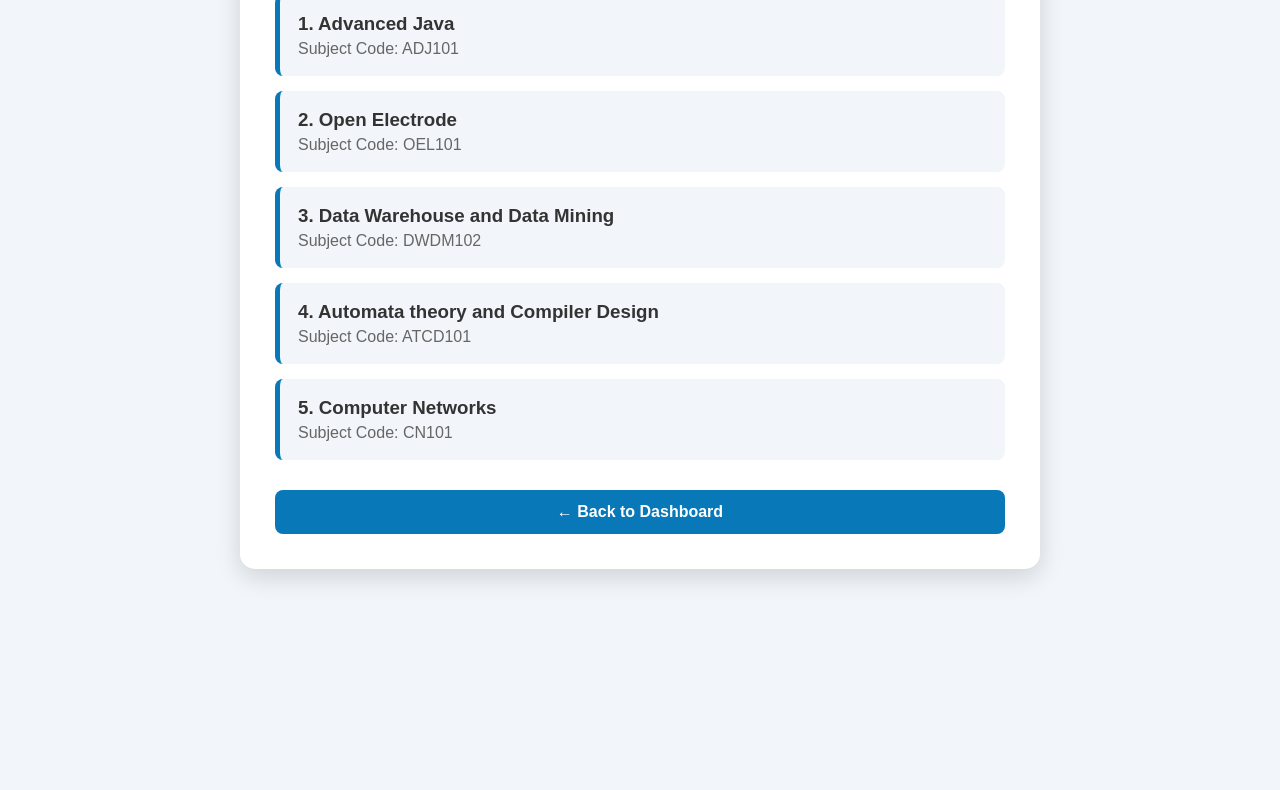
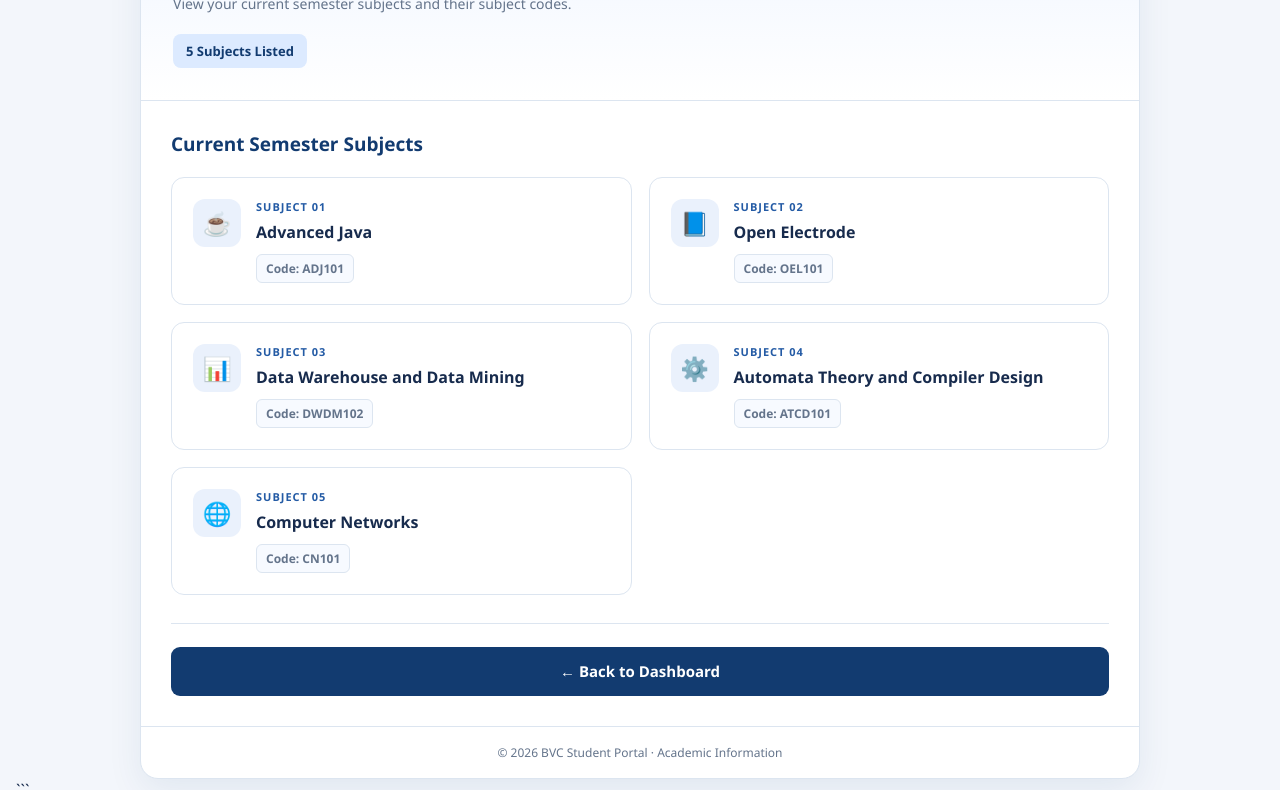
Before and after one commit to battideepak32-ai/BVC-Student-Portal, a website: page subjects.html in a window 1280 px wide. Shown: the part 176-966 px from the top of the page. Before the commit the page ends 800 px from the top, so only its background shows below. Drawn offline with Linux system fonts and the light colour scheme.

Commit message:
Revamp subjects.html with new layout and styles
Updated the subjects page with new styles and structure.

````diff
--- a/subjects.html
+++ b/subjects.html
@@ -1,138 +1,315 @@
+```html
 <!DOCTYPE html>
 <html lang="en">
-
 <head>
-
     <meta charset="UTF-8">
-
     <meta name="viewport" content="width=device-width, initial-scale=1.0">
 
-    <title>Subjects - BVC</title>
+    <title>My Subjects | BVC Student Portal</title>
 
     <style>
-
         * {
             margin: 0;
             padding: 0;
             box-sizing: border-box;
         }
 
+        :root {
+            --navy: #123b70;
+            --blue: #245ba5;
+            --light: #f3f6fb;
+            --border: #dce5f0;
+            --text: #172b4d;
+            --muted: #64748b;
+            --white: #ffffff;
+        }
+
         body {
-            font-family: Arial, sans-serif;
-            background: #f2f6fa;
+            font-family: "Segoe UI", Arial, sans-serif;
+            background: var(--light);
+            color: var(--text);
             min-height: 100vh;
-            padding: 40px;
+            padding: 30px 16px;
         }
 
         .subjects-container {
-            max-width: 800px;
+            width: 100%;
+            max-width: 1000px;
             margin: auto;
-            background: white;
-            padding: 35px;
-            border-radius: 15px;
-            box-shadow: 0 8px 25px rgba(0,0,0,0.15);
+            background: var(--white);
+            border: 1px solid var(--border);
+            border-radius: 18px;
+            overflow: hidden;
+            box-shadow: 0 12px 35px rgba(18, 59, 112, 0.08);
+        }
+
+        .top-bar {
+            height: 7px;
+            background: linear-gradient(90deg, var(--navy), #4b83d1);
+        }
+
+        .page-header {
+            padding: 32px;
+            background: linear-gradient(180deg, #edf4ff, #ffffff);
+            border-bottom: 1px solid var(--border);
+        }
+
+        .eyebrow {
+            display: inline-block;
+            color: var(--blue);
+            font-size: 12px;
+            font-weight: 800;
+            letter-spacing: 1.5px;
+            margin-bottom: 10px;
         }
 
         h1 {
-            color: #0878b8;
-            margin-bottom: 10px;
+            color: var(--navy);
+            font-size: 30px;
+            margin-bottom: 8px;
         }
 
         .subtitle {
-            color: #666;
-            margin-bottom: 30px;
+            color: var(--muted);
+            font-size: 14px;
+            line-height: 1.7;
+        }
+
+        .subject-count {
+            display: inline-block;
+            margin-top: 18px;
+            padding: 8px 13px;
+            border-radius: 8px;
+            background: #dceaff;
+            color: var(--navy);
+            font-size: 13px;
+            font-weight: 700;
+        }
+
+        .subjects-content {
+            padding: 30px;
+        }
+
+        .section-heading {
+            color: var(--navy);
+            font-size: 19px;
+            margin-bottom: 20px;
+        }
+
+        .subject-list {
+            display: grid;
+            grid-template-columns: repeat(2, minmax(0, 1fr));
+            gap: 17px;
         }
 
         .subject {
-            background: #f2f6fa;
-            padding: 18px;
-            margin-bottom: 15px;
-            border-radius: 8px;
-            border-left: 5px solid #0878b8;
+            display: flex;
+            align-items: flex-start;
+            gap: 15px;
+            min-width: 0;
+            padding: 21px;
+            background: #ffffff;
+            border: 1px solid var(--border);
+            border-radius: 13px;
+            transition: transform 0.2s, box-shadow 0.2s,
+                        border-color 0.2s;
+        }
+
+        .subject:hover {
+            transform: translateY(-3px);
+            border-color: #a9c5ec;
+            box-shadow: 0 8px 22px rgba(18, 59, 112, 0.08);
+        }
+
+        .subject-icon {
+            width: 48px;
+            height: 48px;
+            flex-shrink: 0;
+            display: flex;
+            align-items: center;
+            justify-content: center;
+            background: #eaf1fc;
+            border-radius: 12px;
+            font-size: 23px;
+        }
+
+        .subject-details {
+            min-width: 0;
+        }
+
+        .subject-number {
+            display: block;
+            margin-bottom: 6px;
+            color: var(--blue);
+            font-size: 11px;
+            font-weight: 800;
+            letter-spacing: 1px;
         }
 
         .subject h3 {
-            margin-bottom: 5px;
-            color: #333;
+            color: var(--text);
+            font-size: 16px;
+            line-height: 1.5;
+            margin-bottom: 10px;
+            overflow-wrap: anywhere;
         }
 
-        .subject p {
-            margin: 0;
-            color: #666;
+        .subject-code {
+            display: inline-block;
+            padding: 5px 9px;
+            border: 1px solid var(--border);
+            border-radius: 6px;
+            background: #f7faff;
+            color: var(--muted);
+            font-size: 12px;
+            font-weight: 600;
+        }
+
+        .actions {
+            margin-top: 28px;
+            padding-top: 23px;
+            border-top: 1px solid var(--border);
         }
 
         .back-button {
-            margin-top: 15px;
             width: 100%;
-            padding: 13px;
+            min-height: 49px;
+            padding: 13px 18px;
             border: none;
-            border-radius: 8px;
-            background: #0878b8;
+            border-radius: 9px;
+            background: var(--navy);
             color: white;
-            font-size: 16px;
-            font-weight: bold;
+            font-family: inherit;
+            font-size: 15px;
+            font-weight: 700;
             cursor: pointer;
+            transition: background 0.2s, transform 0.2s;
         }
 
         .back-button:hover {
-            background: #055d8e;
+            background: #0a2850;
+            transform: translateY(-1px);
         }
 
+        .footer {
+            padding: 17px;
+            text-align: center;
+            border-top: 1px solid var(--border);
+            color: var(--muted);
+            font-size: 12px;
+        }
+
+        @media (max-width: 650px) {
+            body {
+                padding: 14px 10px;
+            }
+
+            .page-header {
+                padding: 25px 19px;
+            }
+
+            h1 {
+                font-size: 25px;
+            }
+
+            .subjects-content {
+                padding: 21px 15px;
+            }
+
+            .subject-list {
+                grid-template-columns: 1fr;
+                gap: 12px;
+            }
+
+            .subject {
+                padding: 17px;
+            }
+
+            .subject h3 {
+                font-size: 15px;
+            }
+        }
     </style>
-
 </head>
 
 <body>
+    <main class="subjects-container">
+        <div class="top-bar"></div>
 
-    <div class="subjects-container">
+        <header class="page-header">
+            <span class="eyebrow">BVC STUDENT PORTAL</span>
 
-        <h1>📚 Subjects</h1>
+            <h1>📚 My Subjects</h1>
 
-        <p class="subtitle">
-            Your current semester subjects
-        </p>
+            <p class="subtitle">
+                View your current semester subjects and their subject codes.
+            </p>
 
+            <span class="subject-count">5 Subjects Listed</span>
+        </header>
 
-        <div class="subject">
-            <h3>1. Advanced Java</h3>
-            <p>Subject Code: ADJ101</p>
-        </div>
+        <section class="subjects-content">
+            <h2 class="section-heading">Current Semester Subjects</h2>
 
+            <div class="subject-list">
+                <article class="subject">
+                    <div class="subject-icon">☕</div>
+                    <div class="subject-details">
+                        <span class="subject-number">SUBJECT 01</span>
+                        <h3>Advanced Java</h3>
+                        <span class="subject-code">Code: ADJ101</span>
+                    </div>
+                </article>
 
-        <div class="subject">
-            <h3>2. Open Electrode</h3>
-            <p>Subject Code: OEL101</p>
-        </div>
+                <article class="subject">
+                    <div class="subject-icon">📘</div>
+                    <div class="subject-details">
+                        <span class="subject-number">SUBJECT 02</span>
+                        <h3>Open Electrode</h3>
+                        <span class="subject-code">Code: OEL101</span>
+                    </div>
+                </article>
 
+                <article class="subject">
+                    <div class="subject-icon">📊</div>
+                    <div class="subject-details">
+                        <span class="subject-number">SUBJECT 03</span>
+                        <h3>Data Warehouse and Data Mining</h3>
+                        <span class="subject-code">Code: DWDM102</span>
+                    </div>
+                </article>
 
-        <div class="subject">
-            <h3>3. Data Warehouse and Data Mining</h3>
-            <p>Subject Code: DWDM102</p>
-        </div>
+                <article class="subject">
+                    <div class="subject-icon">⚙️</div>
+                    <div class="subject-details">
+                        <span class="subject-number">SUBJECT 04</span>
+                        <h3>Automata Theory and Compiler Design</h3>
+                        <span class="subject-code">Code: ATCD101</span>
+                    </div>
+                </article>
 
+                <article class="subject">
+                    <div class="subject-icon">🌐</div>
+                    <div class="subject-details">
+                        <span class="subject-number">SUBJECT 05</span>
+                        <h3>Computer Networks</h3>
+                        <span class="subject-code">Code: CN101</span>
+                    </div>
+                </article>
+            </div>
 
-        <div class="subject">
-            <h3>4. Automata theory and Compiler Design</h3>
-            <p>Subject Code: ATCD101</p>
-        </div>
+            <div class="actions">
+                <button class="back-button"
+                        onclick="window.location.href='dashboard.html'">
+                    ← Back to Dashboard
+                </button>
+            </div>
+        </section>
 
-
-        <div class="subject">
-            <h3>5. Computer Networks</h3>
-            <p>Subject Code: CN101</p>
-        </div>
-
-
-        <button
-            class="back-button"
-            onclick="window.location.href='dashboard.html'">
-
-            ← Back to Dashboard
-
-        </button>
-
-    </div>
-
+        <footer class="footer">
+            © 2026 BVC Student Portal · Academic Information
+        </footer>
+    </main>
 </body>
-
 </html>
+```
````
